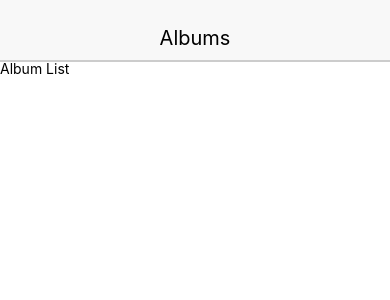
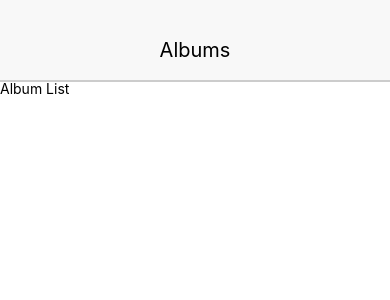
Before and after one commit to angelo-james/albums-react-native, a React Native app: screen / in a window 390 px wide. Shown: the top 300 px of the page. Built offline with nearby package versions, Linux system fonts and the light colour scheme.

Commit message:
incresed the height and poddingTop of the viewStyle

```diff
--- a/src/components/header.js
+++ b/src/components/header.js
@@ -18,8 +18,8 @@ const styles = {
     backgroundColor: '#F8F8F8',
     justifyContent: 'center',
     alignItems: 'center',
-    height: 60,
-    paddingTop: 15,
+    height: 80,
+    paddingTop: 20,
     shadowColor: '#000',
     shadowOffset: { width: 0, height: 2},
     shadowOpacity: 0.2,
```
